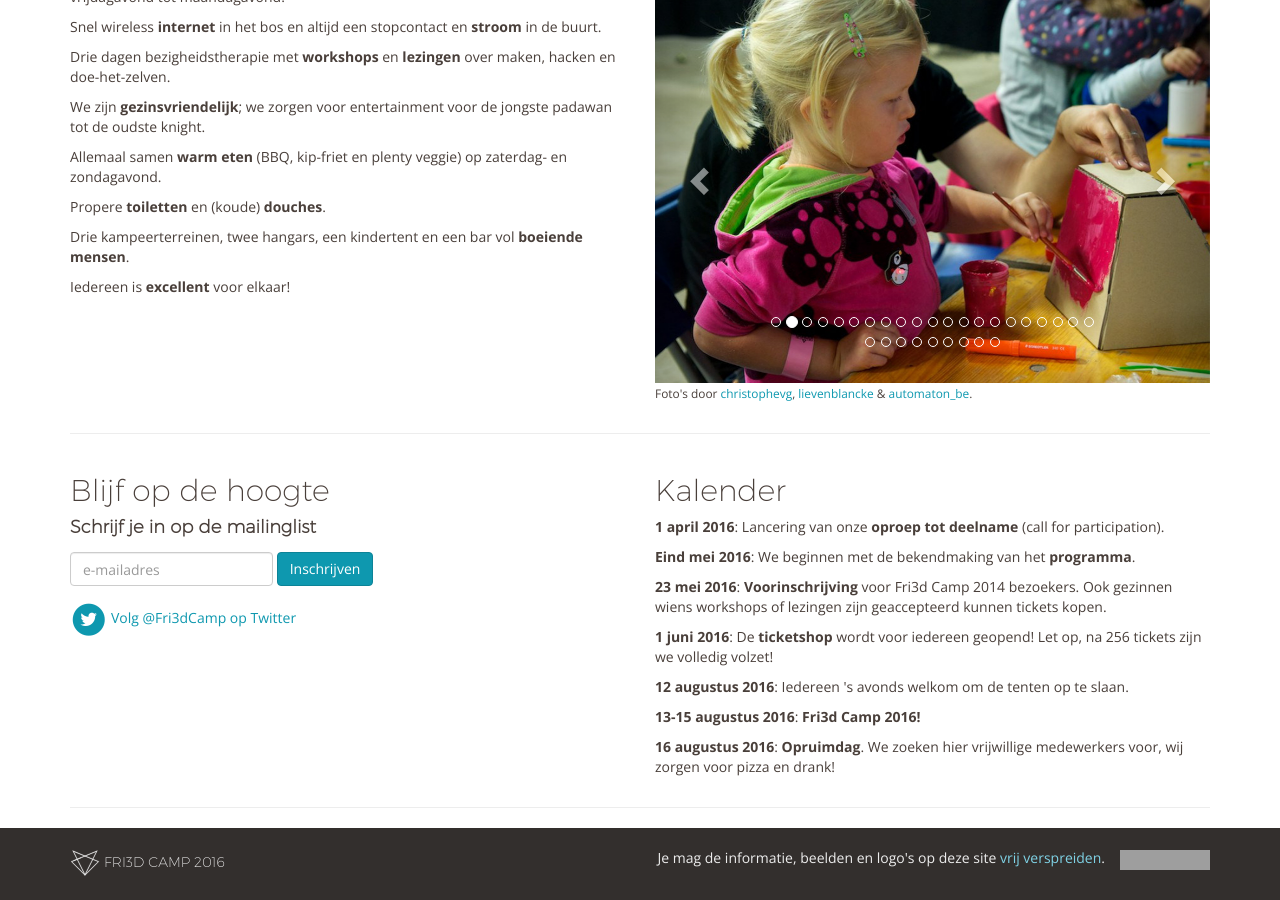
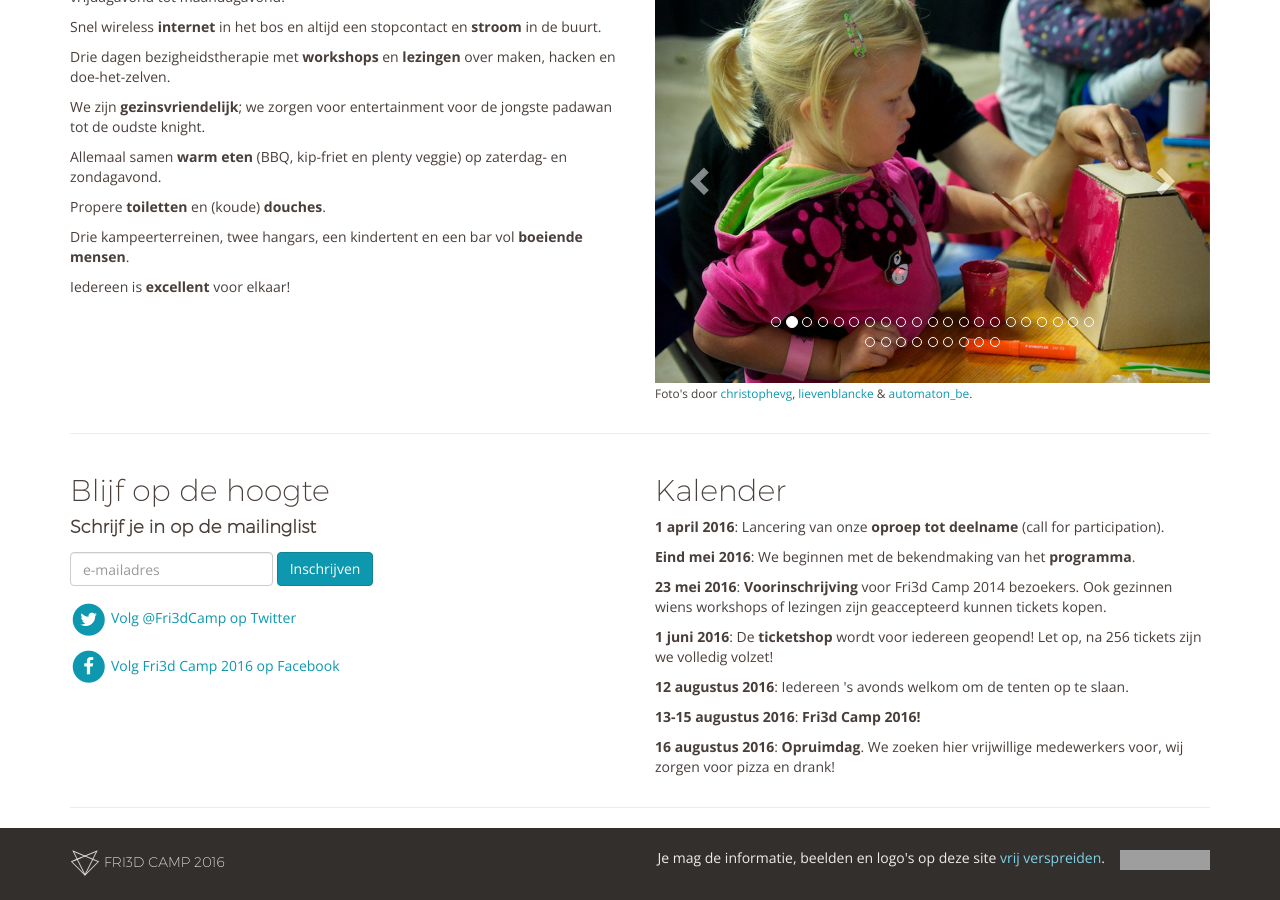
Before and after one commit to Fri3dCamp/fri3dweb2016, a Jekyll site: the page built from index.md, in a window 1280 px wide and 900 px high, scrolled down 779 px. Built offline with Jekyll 4.4.1, drawn with Linux system fonts in a browser that asks for light colours; nearby versions of some CDN libraries; grey boxes are pictures that could not be loaded.

Commit message:
facebook link

```diff
--- a/_includes/socialbuttons.html
+++ b/_includes/socialbuttons.html
@@ -1,8 +1,20 @@
 <div class="socialbuttons">
-	<p><a href="http://twitter.com/fri3dcamp" class="icon">
-		<span class="fa-stack fa-lg">
-		  <i class="fa fa-circle fa-stack-2x"></i>
-		  <i class="fa fa-twitter fa-stack-1x fa-inverse"></i>
-		</span>
-<a  href="http://twitter.com/fri3dcamp">Volg @Fri3dCamp op Twitter</a></p>
+	<p>
+		<a href="http://twitter.com/fri3dcamp" class="icon">
+			<span class="fa-stack fa-lg">
+			  <i class="fa fa-circle fa-stack-2x"></i>
+			  <i class="fa fa-twitter fa-stack-1x fa-inverse"></i>
+			</span>
+			Volg @Fri3dCamp op Twitter
+		</a>
+	</p>
+	<p>
+		<a href="https://www.facebook.com/events/562016213967621/" class="icon">
+			<span class="fa-stack fa-lg">
+			  <i class="fa fa-circle fa-stack-2x"></i>
+			  <i class="fa fa-facebook fa-stack-1x fa-inverse"></i>
+			</span>
+			Volg Fri3d Camp 2016 op Facebook
+		</a>
+	</p>
 </div>
```
